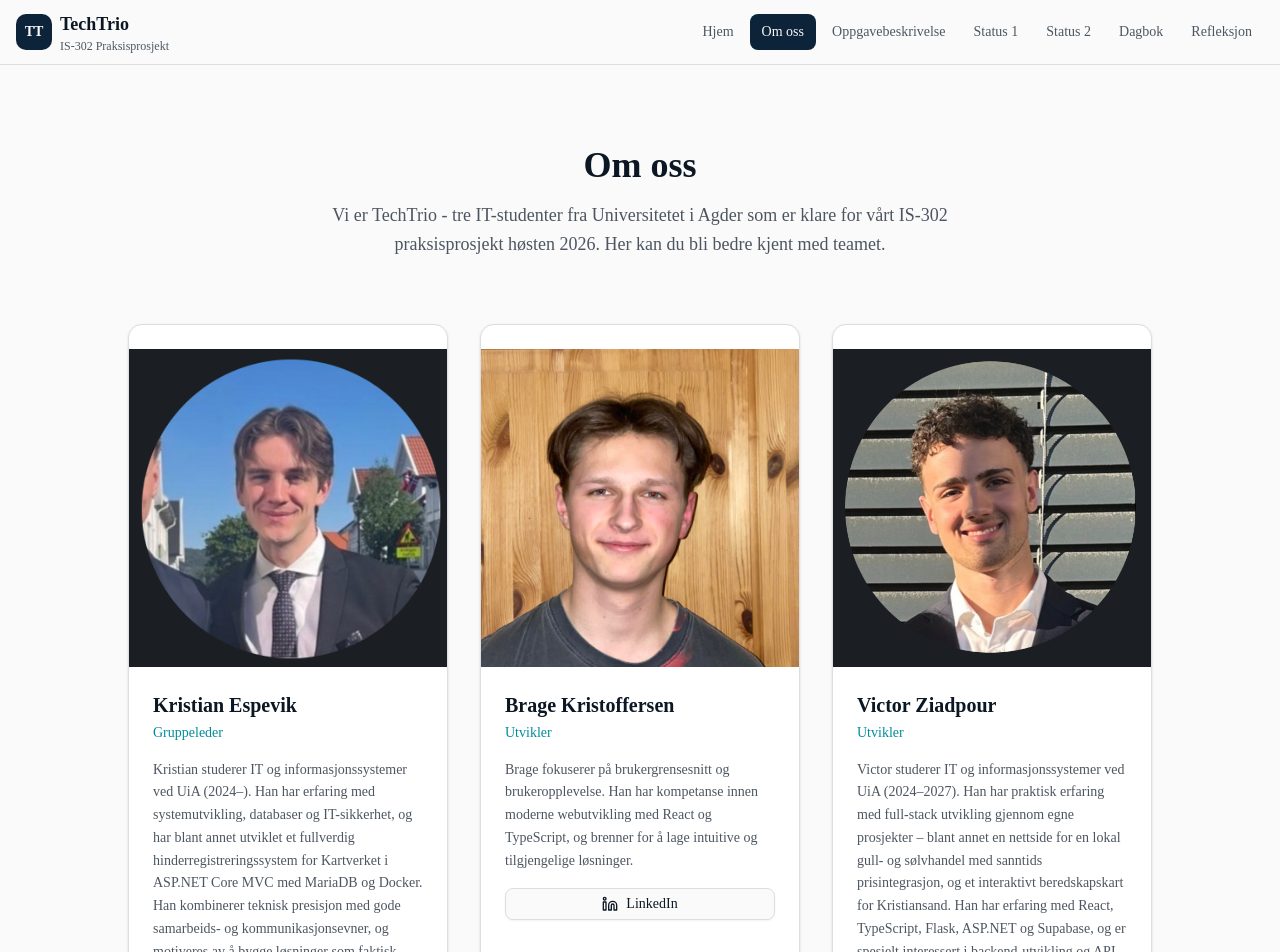
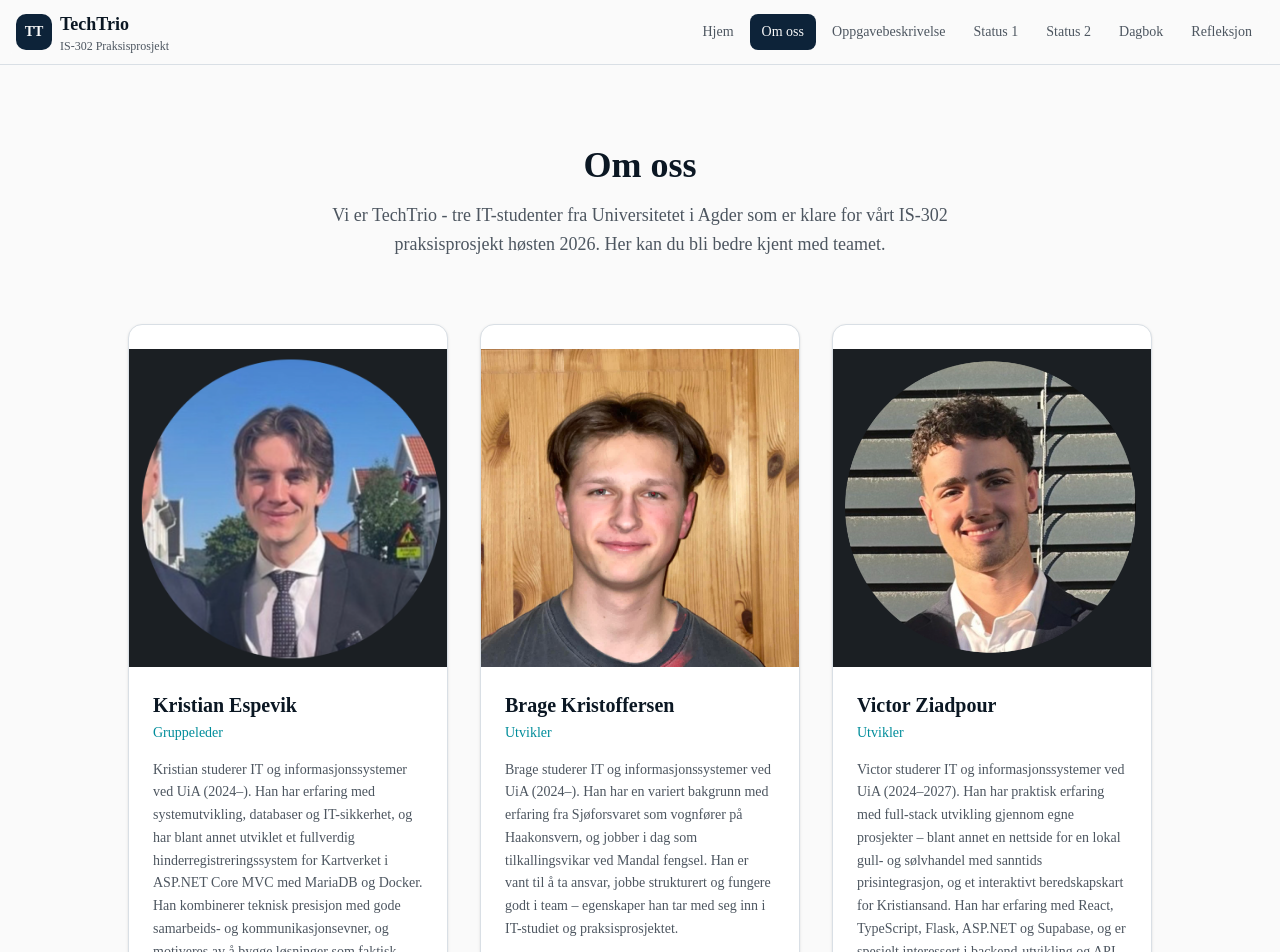
Before and after one commit to VictorImanuel2/PraksisProsjekt, a Next.js app: page /om-oss in a window 1280 px wide. Shown: the top 952 px of the page. Built offline with nearby package versions, Linux system fonts and the light colour scheme.

Commit message:
feat: update Brage's detailed bio and GitHub link
Add bio details, GitHub link, and complete profiles for all team members

```diff
--- a/app/om-oss/page.tsx
+++ b/app/om-oss/page.tsx
@@ -17,7 +17,8 @@ const teamMembers = [
     name: "Brage Kristoffersen",
     role: "Utvikler",
     linkedin: "https://www.linkedin.com/in/brage-kristoffersen-a0b9ba289/",
-    bio: "Brage fokuserer på brukergrensesnitt og brukeropplevelse. Han har kompetanse innen moderne webutvikling med React og TypeScript, og brenner for å lage intuitive og tilgjengelige løsninger.",
+    github: "https://github.com/brege03",
+    bio: "Brage studerer IT og informasjonssystemer ved UiA (2024–). Han har en variert bakgrunn med erfaring fra Sjøforsvaret som vognfører på Haakonsvern, og jobber i dag som tilkallingsvikar ved Mandal fengsel. Han er vant til å ta ansvar, jobbe strukturert og fungere godt i team – egenskaper han tar med seg inn i IT-studiet og praksisprosjektet.",
     initials: "BK",
     image: "/images/brage.png",
   },
```
